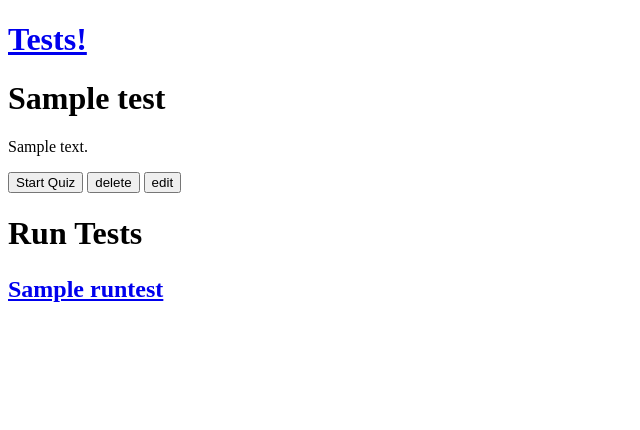
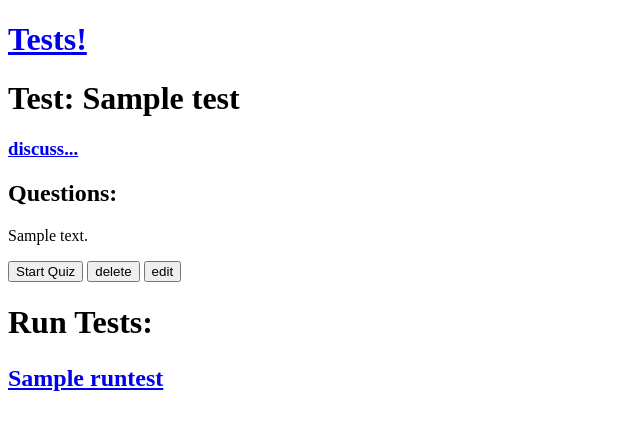
Before and after one commit to Jesyfox/pyacad_v2_tests, a Django app: page /tests/1 in a window 1280 px wide. Shown: the top 430 px of the page, without its empty margins (0-640 px from the left). Run offline with Django 3.2, Linux system fonts and the light colour scheme; tables that the repository leaves empty hold one stand-in row (values such as "Sample post").

Commit message:
feature: started work with notes

```diff
--- a/pyFormers/app_tests/templates/app_tests/index.html
+++ b/pyFormers/app_tests/templates/app_tests/index.html
@@ -12,6 +12,9 @@
 
     {% if tests %}
     <h1>Avalible tests:</h1>
+        {% if not_found_tests %}
+            no match
+        {% endif %}
     <div>
     {% for test in tests %}
         <div>
--- /dev/null
+++ b/pyFormers/app_tests/templates/app_tests/notes.html
@@ -0,0 +1,5 @@
+{% extends "app_tests/base.html" %}
+
+{% block content %}
+<h1>{{ type_info }}</h1>
+{% endblock %}
--- a/pyFormers/app_tests/templates/app_tests/run_test_detail.html
+++ b/pyFormers/app_tests/templates/app_tests/run_test_detail.html
@@ -2,6 +2,7 @@
 
 {% block content %}
     <div>
+        <h3><a href="{% url 'app_tests:run_test_notes' run_test.0.id %}">discuss...</a></h3></p>
         <h2>{{ run_test.0.name }}</h2>
         {% for rta in run_tests_answers %}
         <p>Question: {{ rta.question }}</p>
--- a/pyFormers/app_tests/templates/app_tests/start_quiz.html
+++ b/pyFormers/app_tests/templates/app_tests/start_quiz.html
@@ -2,6 +2,8 @@
 
 {% block content %}
     <form method="post">
+        <h1>Test: {{ test }}</h1>
+        <h2><a href="{% url 'app_tests:detail_of_test' test.id %}" >back</a></h2>
         {% csrf_token %}
             <div>
                 {{ manage_form.management_form }}
@@ -11,6 +13,10 @@
                 {% endfor %}
 
             </div>
+        {% if formset.items %}
         <input type="submit" name="start" value="Done">
+        {% else %}
+        <h1>No questions yet!</h1>
+        {% endif %}
     </form>
 {% endblock %}
--- a/pyFormers/app_tests/templates/app_tests/test_info.html
+++ b/pyFormers/app_tests/templates/app_tests/test_info.html
@@ -2,10 +2,13 @@
 
 {% block content %}
     <div>
-        <h1>{{ test }}</h1>
+        <p><h1>Test: {{ test }}</h1> <h3><a href="{% url 'app_tests:test_notes' test.id %}">discuss...</a></h3></p>
+        {% if questions %}
+        <h2>Questions:</h2>
         {% for q in questions %}
         <p>{{ q }} </p>
         {% endfor %}
+        {% endif %}
 
         <form>
             <input type="submit" name="start_test" value="Start Quiz">
@@ -15,7 +18,7 @@
 
         {% if run_tests %}
 
-        <h1>Run Tests</h1>
+        <h1>Run Tests:</h1>
 
         {% for rt in run_tests %}
         <h2><p><a href="{% url 'app_tests:run_test_detail' rt.id %}">{{ rt.name }}</a></p></h2>
--- a/pyFormers/app_tests/urls.py
+++ b/pyFormers/app_tests/urls.py
@@ -9,5 +9,7 @@ urlpatterns = [
     path('tests/<int:test_id>/add/<int:q_id>', views.add_q, name='add_q'),
     path('question/delete/<int:q_id>', views.delete_question, name='delete_question'),
     path('new_<str:new_object>', views.new_object, name='new_object'),
-    path('tests/run_tests/<int:runtest_id>', views.run_test_detail, name='run_test_detail')
+    path('tests/run_tests/<int:runtest_id>', views.run_test_detail, name='run_test_detail'),
+    path('tests/notes/<int:test_id>', views.test_notes, name='test_notes'),
+    path('tests/run_tests/notes/<int:runtest_id>', views.run_test_notes, name='run_test_notes')
 ]
--- a/pyFormers/app_tests/views.py
+++ b/pyFormers/app_tests/views.py
@@ -1,4 +1,4 @@
-from django.shortcuts import render, redirect
+from django.shortcuts import render, redirect, get_object_or_404, get_list_or_404
 from django.forms.models import formset_factory
 from .models import Question, Test, RunTest, RunTestAnswers
 from .forms import TestForm, QuestionForm, AnswerForm
@@ -44,7 +44,8 @@ def new_object(request, new_object):
 
 
 def delete_question(request, q_id):
-    Question.objects.filter(id=q_id).delete()
+    Question.objects.get(id=q_id).delete()
+
     return new_object(request, 'question')
 
 
@@ -55,10 +56,10 @@ def detail_of_test(request, test_id):
     elif 'edit_test' in request.GET:
         return edit_test(request, test_id)
     elif 'delete_test' in request.GET:
-        Test.objects.filter(id=test_id).delete()
+        get_object_or_404(Test, id=test_id).delete()
         return redirect('/')
     elif request.method == 'GET':
-        tests = Test.objects.get(id=test_id)
+        tests = get_object_or_404(Test, id=test_id)
         questions = tests.questions.all()
         run_tests = RunTest.objects.filter(test=tests)
         context.update(test=tests, questions=questions, run_tests=run_tests)
@@ -68,7 +69,7 @@ def detail_of_test(request, test_id):
 def edit_test(request, test_id):
     context = {}
     if request.method == 'GET':
-        test = Test.objects.get(id=test_id)
+        test = get_object_or_404(Test, id=test_id)
         test_questions = test.questions.all()
         questions = Question.objects.all()
 
@@ -79,8 +80,9 @@ def edit_test(request, test_id):
 
 
 def remove_q(request, test_id, q_id):
-    test = Test.objects.get(id=test_id)
-    question = Question.objects.get(id=q_id)
+    test = get_object_or_404(Test, id=test_id)
+    question = get_object_or_404(Question, id=q_id)
+
     test.questions.remove(question)
     return edit_test(request, test_id)
 
@@ -93,7 +95,7 @@ def add_q(request, test_id, q_id):
 
 
 def run_test(request, test_id):
-    test = Test.objects.get(id=test_id)
+    test = get_object_or_404(Test, id=test_id)
     questions = test.questions.all()
     answer_factory = formset_factory(AnswerForm, min_num=len(questions))
     answer_form_set = answer_factory()
@@ -109,15 +111,25 @@ def run_test(request, test_id):
             return redirect(f'/tests/{test_id}')
 
     context = {'formset': dict(zip(questions, answer_form_set)),
-               'manage_form': answer_form_set}
+               'manage_form': answer_form_set,
+               'test': test}
     return render(request, 'app_tests/start_quiz.html', context=context)
 
 
 def run_test_detail(request, runtest_id):
-    run_test_obj = RunTest.objects.filter(id=runtest_id)
-    run_tests_answers = RunTestAnswers.objects.filter(run_test__in=run_test_obj)
+    run_test_obj = get_list_or_404(RunTest, id=runtest_id)
+    run_tests_answers = get_list_or_404(RunTestAnswers, run_test__in=run_test_obj)
 
     context = {'run_test': run_test_obj, 'run_tests_answers': run_tests_answers}
-    print(run_tests_answers, '\n'*10)
 
     return render(request, 'app_tests/run_test_detail.html', context=context)
+
+
+def run_test_notes(request, runtest_id):
+    context = {'type_info': 'run_test'}
+    return render(request, 'app_tests/notes.html', context=context)
+
+
+def test_notes(request, test_id):
+    context = {'type_info': 'test'}
+    return render(request, 'app_tests/notes.html', context=context)
```
Also changed, not shown: pyFormers/app_tests/templates/app_tests/edit_test.html (+6 -1 lines).
